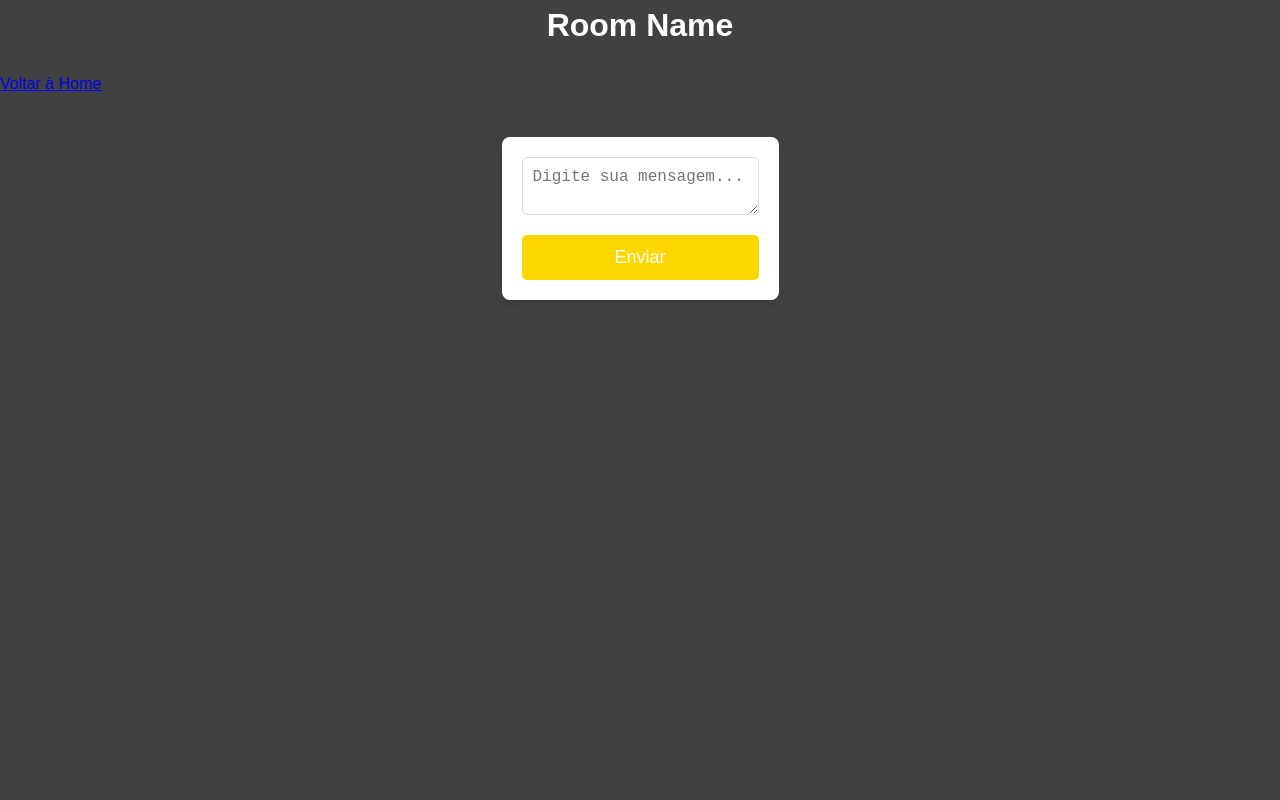
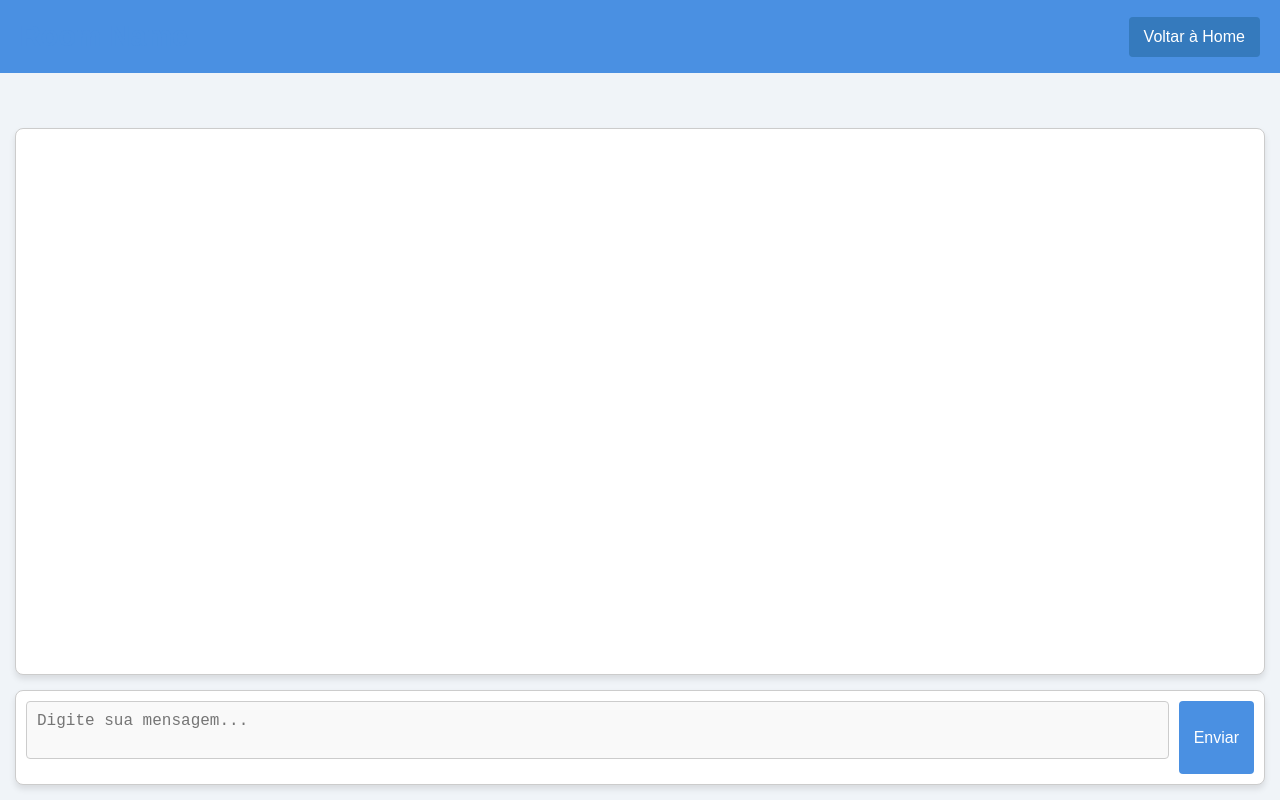
Before and after one commit to carlinhosborba/Projeto_Site, a plain HTML site: page views/room.html in a window 1280 px wide. Drawn offline with Linux system fonts and the light colour scheme.

Commit message:
css sala

```diff
--- a/views/room.html
+++ b/views/room.html
@@ -4,7 +4,7 @@
   <meta charset="UTF-8">
   <meta name="viewport" content="width=device-width, initial-scale=1.0">
   <title>Chat Room</title>
-  <link rel="stylesheet" href="../css/style.css">
+  <link rel="stylesheet" href="style2.css">
 </head>
 <body>
   <header>
--- a/views/style.css
+++ /dev/null
@@ -1,105 +0,0 @@
-/* Reset básico */
-body, h1, h2, p, form, input, textarea, button {
-    margin: 0;
-    padding: 0;
-    box-sizing: border-box;
-}
-
-body {
-    font-family: Arial, sans-serif;
-    line-height: 1.5;
-    background-color: #f9f9f9;
-    color: #333;
-    padding: 20px;
-}
-
-/* Cabeçalho */
-header {
-    text-align: center;
-    margin-bottom: 20px;
-}
-
-header h1 {
-    font-size: 2.5rem;
-    color: #4a90e2;
-}
-
-header p {
-    font-size: 1.2rem;
-    color: #555;
-}
-
-/* Seções */
-section {
-    margin: 20px 0;
-}
-
-section h2 {
-    font-size: 1.8rem;
-    color: #333;
-    margin-bottom: 10px;
-}
-
-/* Formulários */
-form {
-    background-color: #fff;
-    padding: 20px;
-    border-radius: 8px;
-    box-shadow: 0 4px 6px rgba(0, 0, 0, 0.1);
-}
-
-form label {
-    display: block;
-    font-weight: bold;
-    margin-bottom: 5px;
-    color: #333;
-}
-
-form input,
-form textarea {
-    width: 100%;
-    padding: 10px;
-    font-size: 1rem;
-    border: 1px solid #ccc;
-    border-radius: 4px;
-    outline: none;
-    margin-bottom: 15px;
-    background-color: #f9f9f9;
-    position: relative;
-    opacity: 0;
-    transform: translateY(20px);
-    animation: slideIn 0.4s forwards ease-in-out;
-}
-
-form input:focus,
-form textarea:focus {
-    border-color: #4a90e2;
-    box-shadow: 0 0 5px rgba(74, 144, 226, 0.5);
-}
-
-form button {
-    background-color: #4a90e2;
-    color: #fff;
-    padding: 10px 15px;
-    border: none;
-    border-radius: 4px;
-    font-size: 1rem;
-    cursor: pointer;
-    transition: background-color 0.3s;
-}
-
-form button:hover {
-    background-color: #357abd;
-}
-
-/* Animação */
-@keyframes slideIn {
-    0% {
-        opacity: 0;
-        transform: translateY(20px);
-    }
-    100% {
-        opacity: 1;
-        transform: translateY(0);
-    }
-}
--- /dev/null
+++ b/views/style2.css
@@ -0,0 +1,229 @@
+body, h1, h2, p, form, input, textarea, button {
+    margin: 0;
+    padding: 0;
+    box-sizing: border-box;
+}
+
+body {
+    font-family: Arial, sans-serif;
+    line-height: 1.5;
+    background-color: #f9f9f9;
+    color: #333;
+    padding: 20px;
+}
+
+header {
+    text-align: center;
+    margin-bottom: 20px;
+}
+
+header h1 {
+    font-size: 2.5rem;
+    color: #4a90e2;
+}
+
+header p {
+    font-size: 1.2rem;
+    color: #000000;
+}
+
+section {
+    margin: 20px 0;
+}
+
+section h2 {
+    font-size: 1.8rem;
+    color: #333;
+    margin-bottom: 10px;
+}
+
+form {
+    background-color: #fff;
+    padding: 20px;
+    border-radius: 8px;
+    box-shadow: 0 4px 6px rgba(0, 0, 0, 0.1);
+}
+
+form label {
+    display: block;
+    font-weight: bold;
+    margin-bottom: 5px;
+    color: #333;
+}
+
+form input,
+form textarea {
+    width: 40%;
+    padding: 10px;
+    font-size: 1rem;
+    border: 1px solid #ccc;
+    border-radius: 4px;
+    outline: none;
+    margin-bottom: 15px;
+    background-color: #f9f9f9;
+    position: relative;
+    opacity: 0;
+    transform: translateY(20px);
+    animation: slideIn 0.4s forwards ease-in-out;
+}
+
+form input:focus,
+form textarea:focus {
+    border-color: #4a90e2;
+    box-shadow: 0 0 5px rgba(74, 144, 226, 0.5);
+}
+
+form button {
+    background-color: #4a90e2;
+    color: #fff;
+    padding: 10px 15px;
+    border: none;
+    border-radius: 4px;
+    font-size: 1rem;
+    cursor: pointer;
+    transition: background-color 0.3s;
+}
+
+form button:hover {
+    background-color: #357abd;
+}
+
+@keyframes slideIn {
+    0% {
+        opacity: 0;
+        transform: translateY(20px);
+    }
+    100% {
+        opacity: 1;
+        transform: translateY(0);
+    }
+}
+body, h1, a, form, textarea, button {
+    margin: 0;
+    padding: 0;
+    box-sizing: border-box;
+}
+
+body {
+    font-family: Arial, sans-serif;
+    line-height: 1.5;
+    background-color: #f0f4f8;
+    color: #333;
+    padding: 0;
+    display: flex;
+    flex-direction: column;
+    height: 100vh;
+}
+
+header {
+    background-color: #4a90e2;
+    color: #fff;
+    padding: 15px 20px;
+    display: flex;
+    justify-content: space-between;
+    align-items: center;
+}
+
+header h1 {
+    font-size: 1.8rem;
+}
+
+header a {
+    color: #fff;
+    text-decoration: none;
+    background-color: #357abd;
+    padding: 8px 15px;
+    border-radius: 4px;
+    transition: background-color 0.3s;
+}
+
+header a:hover {
+    background-color: #285a8e;
+}
+
+main {
+    display: flex;
+    flex-direction: column;
+    justify-content: space-between;
+    flex: 1;
+    padding: 15px;
+    overflow: hidden;
+}
+
+#messagesContainer {
+    background-color: #fff;
+    border: 1px solid #ccc;
+    border-radius: 8px;
+    padding: 10px;
+    margin-bottom: 15px;
+    flex: 1;
+    overflow-y: auto;
+    box-shadow: 0 4px 6px rgba(0, 0, 0, 0.1);
+}
+
+#messagesContainer::-webkit-scrollbar {
+    width: 8px;
+}
+
+#messagesContainer::-webkit-scrollbar-thumb {
+    background-color: #4a90e2;
+    border-radius: 4px;
+}
+
+#messagesContainer::-webkit-scrollbar-thumb:hover {
+    background-color: #357abd;
+}
+
+form {
+    display: flex;
+    gap: 10px;
+    background-color: #fff;
+    border: 1px solid #ccc;
+    border-radius: 8px;
+    padding: 10px;
+    box-shadow: 0 4px 6px rgba(0, 0, 0, 0.1);
+}
+
+textarea {
+    flex: 1;
+    padding: 10px;
+    font-size: 1rem;
+    border: 1px solid #ccc;
+    border-radius: 4px;
+    resize: none;
+    outline: none;
+    opacity: 0;
+    transform: translateY(20px);
+    animation: slideIn 0.4s forwards ease-in-out;
+}
+
+textarea:focus {
+    border-color: #4a90e2;
+    box-shadow: 0 0 5px rgba(74, 144, 226, 0.5);
+}
+
+button {
+    background-color: #4a90e2;
+    color: #fff;
+    padding: 10px 20px;
+    border: none;
+    border-radius: 4px;
+    font-size: 1rem;
+    cursor: pointer;
+    transition: background-color 0.3s;
+}
+
+button:hover {
+    background-color: #357abd;
+}
+
+@keyframes slideIn {
+    0% {
+        opacity: 0;
+        transform: translateY(20px);
+    }
+    100% {
+        opacity: 1;
+        transform: translateY(0);
+    }
+}
```
Also changed, not shown: views/home.html (+1 -1 lines).
